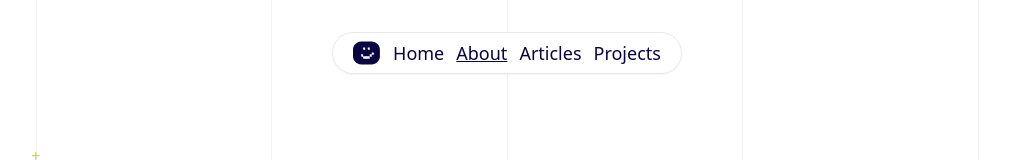
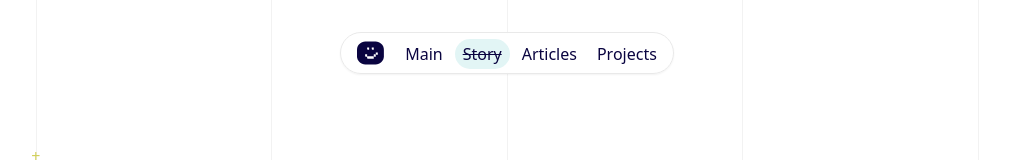
Before and after one commit to dmnktoe/sentiment, a Next.js app: page /about in a window 1280 px wide. Shown: the top 160 px of the page, without its empty margins (133-1143 px from the left). Built offline with nearby package versions, Linux system fonts and the light colour scheme.

Commit message:
style: update header ui

```diff
--- a/src/components/layout/Header.tsx
+++ b/src/components/layout/Header.tsx
@@ -4,8 +4,8 @@ import { Logo } from '@/components/ui/Icons/Logo';
 import NavLink from '@/components/ui/NavLink';
 
 const navLinks = [
-  { href: '/', text: 'Home' },
-  { href: '/about', text: 'About' },
+  { href: '/', text: 'Main' },
+  { href: '/about', text: 'Story' },
   { href: '/articles', text: 'Articles' },
   { href: '/projects', text: 'Projects' },
 ];
@@ -13,7 +13,7 @@ const navLinks = [
 function Navigation() {
   return (
     <nav>
-      <ul className='flex flex-row gap-3 text-sm sm:text-lg'>
+      <ul className='flex flex-row gap-1 text-sm sm:text-lg'>
         {navLinks.map((link) => (
           <li key={link.href}>
             <NavLink href={link.href}>{link.text}</NavLink>
@@ -27,7 +27,7 @@ function Navigation() {
 export default function Header() {
   return (
     <header className='bg-[#0000] justify-center w-full flex fixed z-30 pointer-events-none'>
-      <div className='backdrop-blur-md pointer-events-auto bg-white/85 items-center flex relative shadow-sm mt-8 px-5 py-1 rounded-full gap-2 justify-between overflow-hidden border-[1px] border-solid border-[#e9e9e9]'>
+      <div className='backdrop-blur-md pointer-events-auto bg-white/85 items-center flex relative shadow-sm mt-8 pl-4 px-2 py-1 rounded-full gap-2 justify-between overflow-hidden border-[1px] border-solid border-[#e9e9e9]'>
         <Link
           href='/'
           className='hover:text-primary hover:-rotate-12 hover:scale-125 transform transition ease-in-out active:scale-90 active:text-secondary'
--- a/src/components/ui/NavLink.tsx
+++ b/src/components/ui/NavLink.tsx
@@ -10,7 +10,13 @@ const NavLink = ({ href, children }: { href: string; children: React.ReactNode }
   const isActive = href === '/' ? pathname === '/' : pathname.startsWith(href);
 
   return (
-    <Link href={href} className={clsxm('hover:underline hover:text-primary', isActive && 'underline')}>
+    <Link
+      href={href}
+      className={clsxm(
+        'px-2 py-1 rounded-2xl hover:bg-neutral-200/75 text-base',
+        isActive && 'bg-secondary/20 text-text line-through'
+      )}
+    >
       {children}
     </Link>
   );
```
